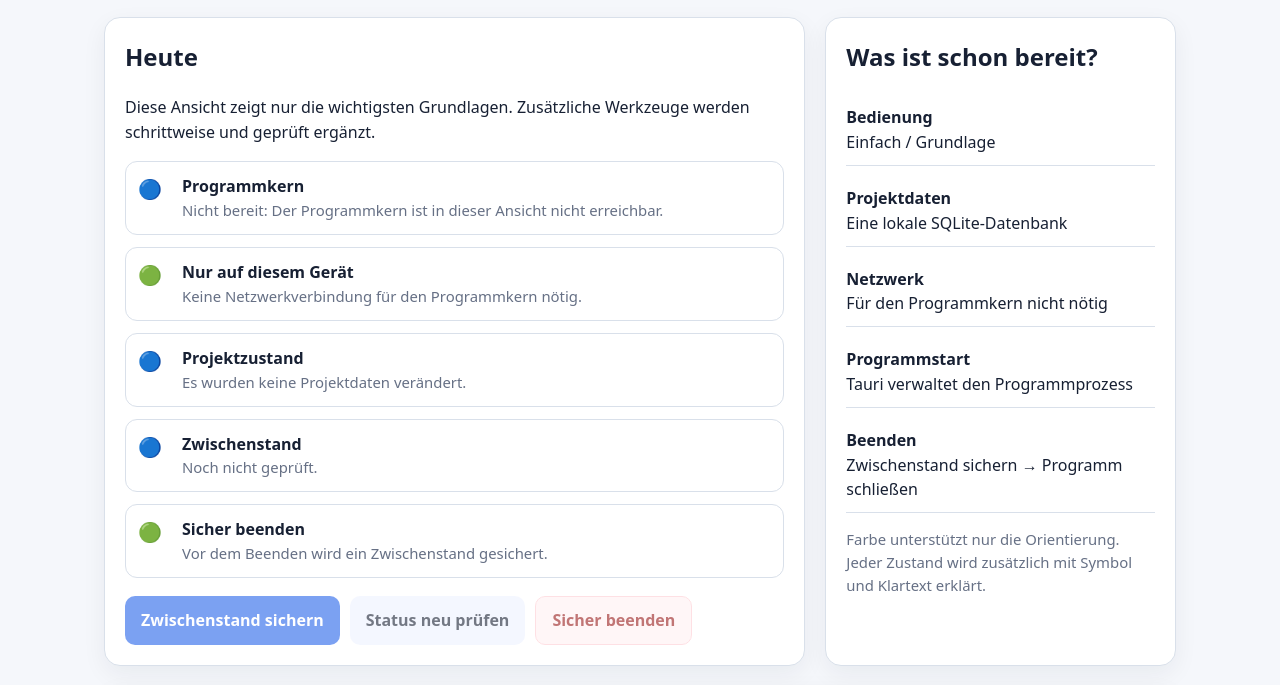
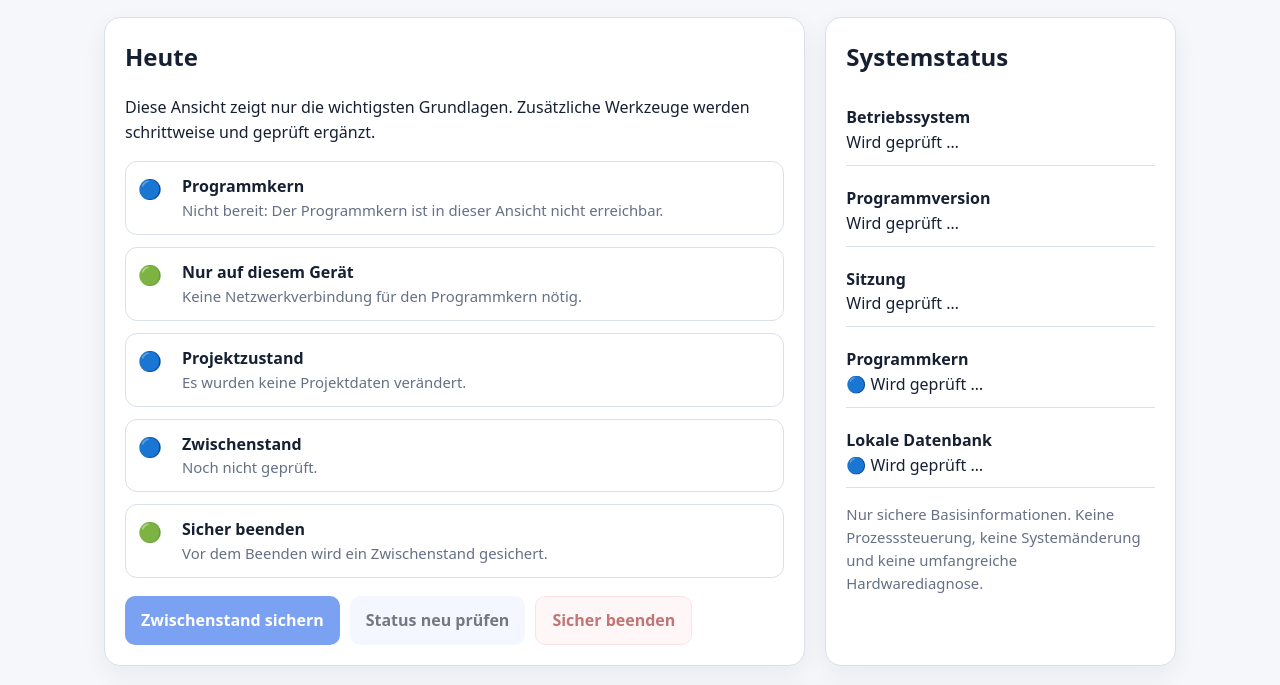
Before and after one commit to provoware/2026-MultiTool, a website: page src/ui/index.html in a window 1280 px wide. Shown: the part 114-799 px from the top of the page. Drawn offline with Linux system fonts and the light colour scheme.

Commit message:
feat: P0.2 Systemstatus in bestehender Infokarte anzeigen

```diff
--- a/src/ui/index.html
+++ b/src/ui/index.html
@@ -51,16 +51,16 @@
         </div>
       </section>
 
-      <aside class="card" aria-labelledby="details">
-        <h2 id="details">Was ist schon bereit?</h2>
-        <div class="meta">
-          <div><strong>Bedienung</strong><span>Einfach / Grundlage</span></div>
-          <div><strong>Projektdaten</strong><span>Eine lokale SQLite-Datenbank</span></div>
-          <div><strong>Netzwerk</strong><span>Für den Programmkern nicht nötig</span></div>
-          <div><strong>Programmstart</strong><span>Tauri verwaltet den Programmprozess</span></div>
-          <div><strong>Beenden</strong><span>Zwischenstand sichern → Programm schließen</span></div>
+      <aside class="card" aria-labelledby="systemStatusTitle">
+        <h2 id="systemStatusTitle">Systemstatus</h2>
+        <div class="meta" id="systemStatus">
+          <div><strong>Betriebssystem</strong><span id="osText">Wird geprüft …</span></div>
+          <div><strong>Programmversion</strong><span id="versionText">Wird geprüft …</span></div>
+          <div><strong>Sitzung</strong><span id="sessionText">Wird geprüft …</span></div>
+          <div><strong>Programmkern</strong><span id="systemCoreText">🔵 Wird geprüft …</span></div>
+          <div><strong>Lokale Datenbank</strong><span id="databaseText">🔵 Wird geprüft …</span></div>
         </div>
-        <p class="small">Farbe unterstützt nur die Orientierung. Jeder Zustand wird zusätzlich mit Symbol und Klartext erklärt.</p>
+        <p class="small">Nur sichere Basisinformationen. Keine Prozesssteuerung, keine Systemänderung und keine umfangreiche Hardwarediagnose.</p>
       </aside>
 
       <section class="card tools-card" aria-labelledby="toolsTitle">
```
